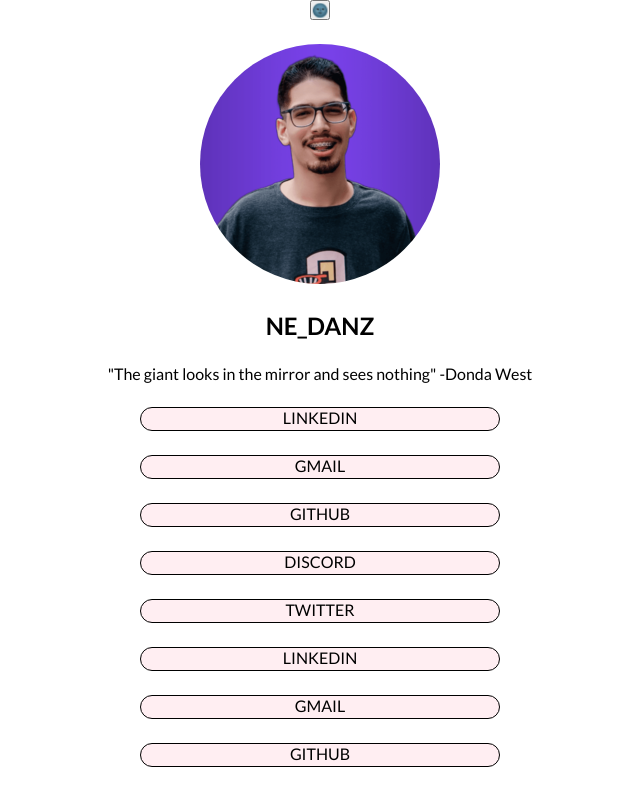
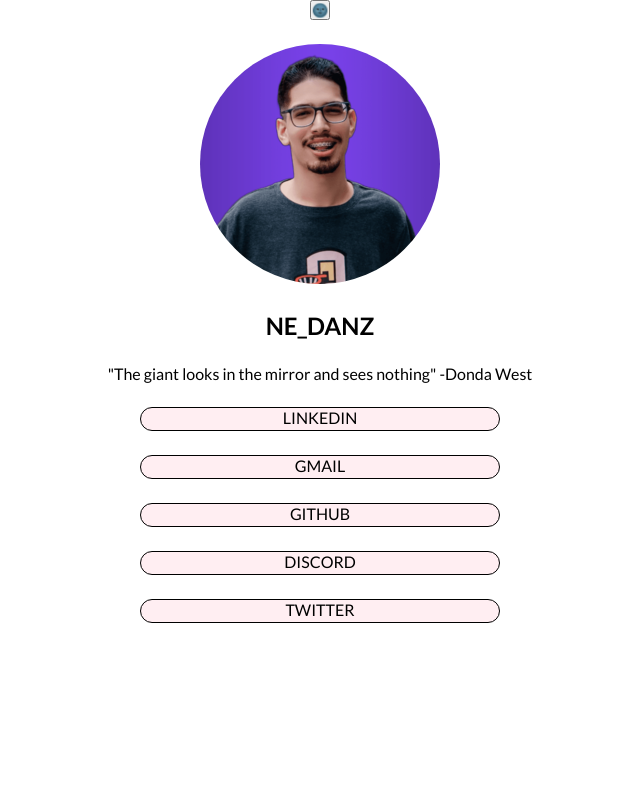
Before and after one commit to DanielCosta12/bioInstagram, a Vue app: page / in a window 1280 px wide. Shown: the top 789 px of the page, without its empty margins (320-960 px from the left). Built offline with nearby package versions, Linux system fonts and the light colour scheme.

Commit message:
add new style for get links and names, i used array[index], v-for not work

```diff
--- a/src/components/Footer.vue
+++ /dev/null
@@ -1,3 +0,0 @@
-<template>
-  <footer></footer>
-</template>
--- a/src/components/SectionMain.vue
+++ b/src/components/SectionMain.vue
@@ -1,10 +1,20 @@
 <template>
   <section>
     <ul>
-      <a :href="link" v-for="link in links" v-bind:key="link">
-        <li v-for="nameLink in nameLinks" v-bind:key="nameLink">
-          {{ nameLink }}
-        </li>
+      <a :href="links[0]">
+        <li>{{ nameLinks[0] }}</li>
+      </a>
+      <a :href="links[1]">
+        <li>{{ nameLinks[1] }}</li>
+      </a>
+      <a :href="links[2]">
+        <li>{{ nameLinks[2] }}</li>
+      </a>
+      <a :href="links[3]">
+        <li>{{ nameLinks[3] }}</li>
+      </a>
+      <a :href="links[4]">
+        <li>{{ nameLinks[4] }}</li>
       </a>
     </ul>
   </section>
```
